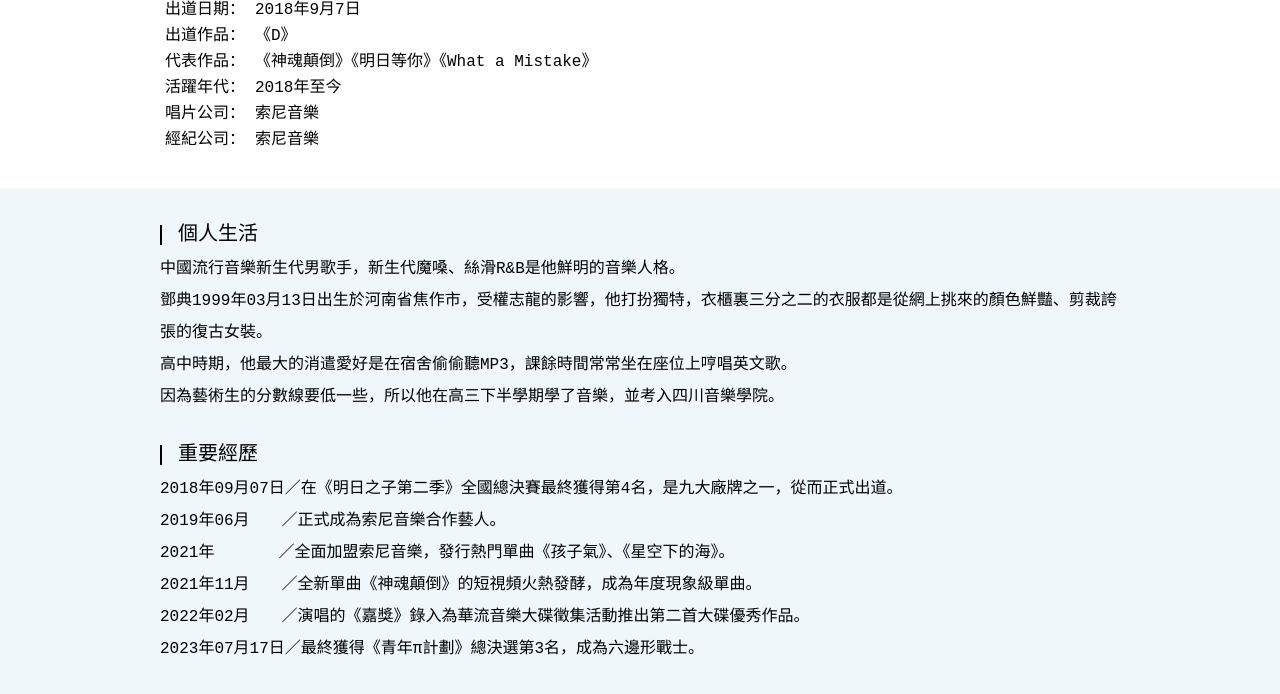
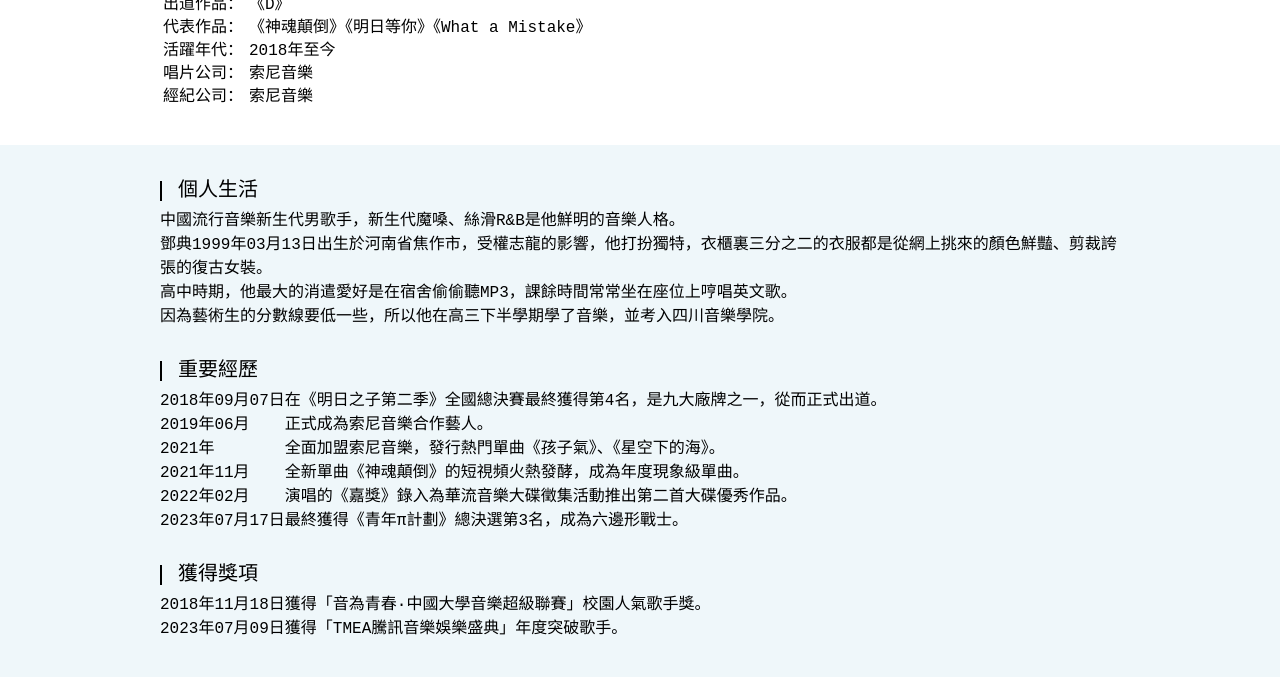
Before and after one commit to haiJuu/dengDian, a plain HTML site: page about.html in a window 1280 px wide. Shown: the part 1000-1694 px from the top of the page. Drawn offline with Linux system fonts and the light colour scheme; a web font is replaced by a local one.

Commit message:
updata detail

```diff
--- a/about.html
+++ b/about.html
@@ -47,7 +47,7 @@
         }
 
         main section.bgi div:nth-child(2) table tr td {
-            padding: 5px;
+            padding: 3px;
         }
 
         main section.bgi div:nth-child(2) table tr td:nth-child(1) {
@@ -75,10 +75,11 @@
         main section.content div {
             width: 80%;
             margin: 1rem auto;
+            line-height: 1.5rem;
         }
 
-        main section.content div p {
-            line-height: 2rem;
+        main section.content div table tr td {
+            min-width: 120px;
         }
 
         main section.content div p:nth-child(1) {
@@ -200,17 +201,45 @@
             </div>
             <div>
                 <p>重要經歷</p>
-                <p>2018年09月07日／在《明日之子第二季》全國總決賽最終獲得第4名，是九大廠牌之一，從而正式出道。</p>
-                <p>2019年06月　　／正式成為索尼音樂合作藝人。</p>
-                <p>2021年　　　　／全面加盟索尼音樂，發行熱門單曲《孩子氣》、《星空下的海》。</p>
-                <p>2021年11月　　／全新單曲《神魂顛倒》的短視頻火熱發酵，成為年度現象級單曲。</p>
-                <p>2022年02月　　／演唱的《嘉獎》錄入為華流音樂大碟徵集活動推出第二首大碟優秀作品。</p>
-                <p>2023年07月17日／最終獲得《青年π計劃》總決選第3名，成為六邊形戰士。</p>
+                <table>
+                    <tr>
+                        <td>2018年09月07日</td>
+                        <td>在《明日之子第二季》全國總決賽最終獲得第4名，是九大廠牌之一，從而正式出道。</td>
+                    </tr>
+                    <tr>
+                        <td>2019年06月</td>
+                        <td>正式成為索尼音樂合作藝人。</td>
+                    </tr>
+                    <tr>
+                        <td>2021年</td>
+                        <td>全面加盟索尼音樂，發行熱門單曲《孩子氣》、《星空下的海》。</td>
+                    </tr>
+                    <tr>
+                        <td>2021年11月</td>
+                        <td>全新單曲《神魂顛倒》的短視頻火熱發酵，成為年度現象級單曲。</td>
+                    </tr>
+                    <tr>
+                        <td>2022年02月</td>
+                        <td>演唱的《嘉獎》錄入為華流音樂大碟徵集活動推出第二首大碟優秀作品。</td>
+                    </tr>
+                    <tr>
+                        <td>2023年07月17日</td>
+                        <td>最終獲得《青年π計劃》總決選第3名，成為六邊形戰士。</td>
+                    </tr>
+                </table>
             </div>
             <div>
                 <p>獲得獎項</p>
-                <p>2023年07月09日／獲得「TMEA騰訊音樂娛樂盛典」年度突破歌手。</p>
-                <p>2018年11月18日／獲得「音為青春·中國大學音樂超級聯賽」校園人氣歌手獎。</p>
+                <table>
+                    <tr>
+                        <td>2018年11月18日</td>
+                        <td>獲得「音為青春·中國大學音樂超級聯賽」校園人氣歌手獎。</td>
+                    </tr>
+                    <tr>
+                        <td>2023年07月09日</td>
+                        <td>獲得「TMEA騰訊音樂娛樂盛典」年度突破歌手。</td>
+                    </tr>
+                </table>
             </div>
         </section>
 
--- a/liveSassCompilerScss/style.scss
+++ b/liveSassCompilerScss/style.scss
@@ -245,7 +245,7 @@ main {
     }
 
     section.content {
-        min-height: 100vh;
+        min-height: 80vh;
         background-color: rgba(173, 216, 230, 20%);
         display: flex;
         flex-direction: column;
@@ -351,7 +351,7 @@ footer {
                 flex-basis: 150px;
 
                 a {
-                    margin: 0 1rem;
+                    margin: 0 0.75rem;
                     color: #000;
                     font-size: 1.25rem;
                     font-weight: 600;
@@ -370,7 +370,7 @@ footer {
             img {
                 width: 3.5vw;
                 height: 3.5vw;
-                margin: 0 1rem;
+                margin: 0 0.75rem;
             }
         }
     }
@@ -408,7 +408,7 @@ footer {
 
         section.content {
 
-            min-height: 120vh;
+            min-height: 100vh;
 
             div.cards {
                 div.card {
@@ -538,7 +538,15 @@ footer {
     footer {
 
         nav {
-            width: 70%;
+            width: 80%;
+
+            ul {
+
+                li {
+                    flex-basis: 120px;
+                }
+
+            }
         }
     }
 }
```
Also changed, not shown: activity.html (+2 -2 lines), liveSassCompilerScss/style.css, 1 other file.
